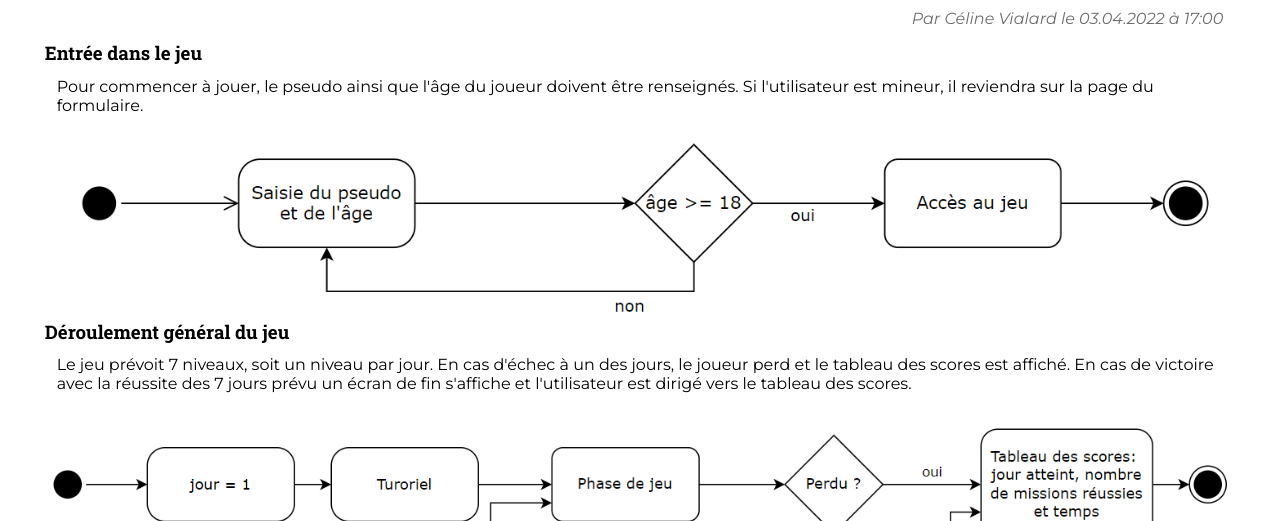
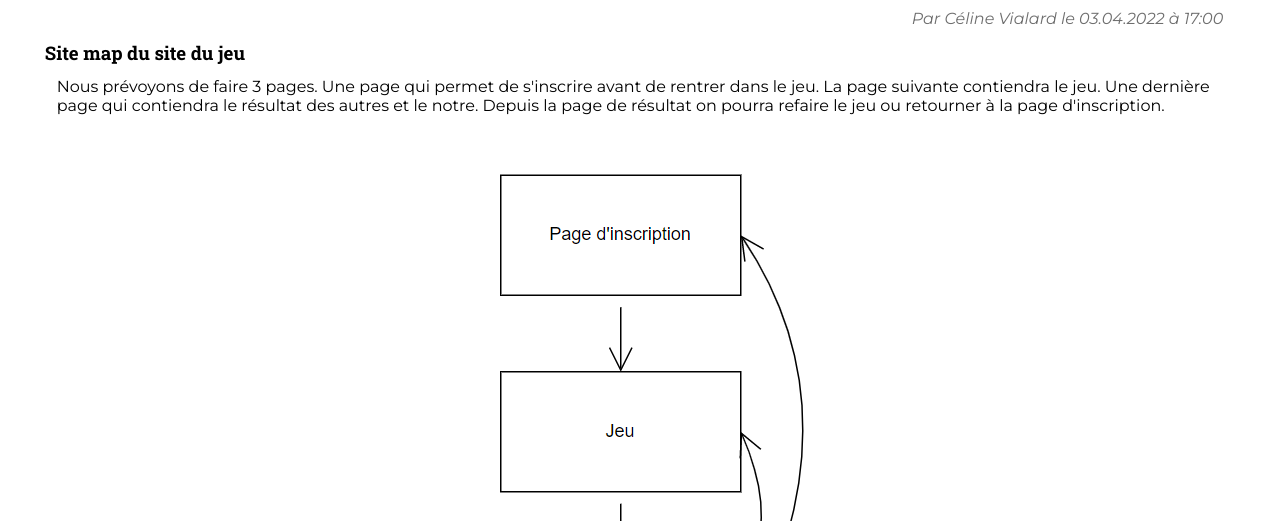
Before and after one commit to francoisbrouchoud/Javascript_Game, a plain HTML site: page flux.html in a window 1280 px wide. Shown: the part 279-800 px from the top of the page. Drawn offline with Linux system fonts and the light colour scheme.

Commit message:
ajout site map

```diff
--- a/flux.html
+++ b/flux.html
@@ -43,6 +43,12 @@
                 <h2>Flux et sitemap du jeu</h2>
                 <p class="author">Par Céline Vialard le 03.04.2022 à 17:00</p>
             </header>
+
+            <h3>Site map du site du jeu</h3>
+            <p>
+                Nous prévoyons de faire 3 pages. Une page qui permet de s'inscrire avant de rentrer dans le jeu. La page suivante contiendra le jeu. Une dernière page qui contiendra le résultat des autres et le notre. Depuis la page de résultat on pourra refaire le jeu ou retourner à la page d'inscription.
+            </p>
+            <img class="maquetteImg" src="ressources/images/SiteMap.png" title="Site map" alt="Le site map met en image l'explication écrit au-dessus"/>
 
             <h3>Entrée dans le jeu</h3>
             <p>
```
Also changed, not shown: ressources/images/SiteMap.png (added).
